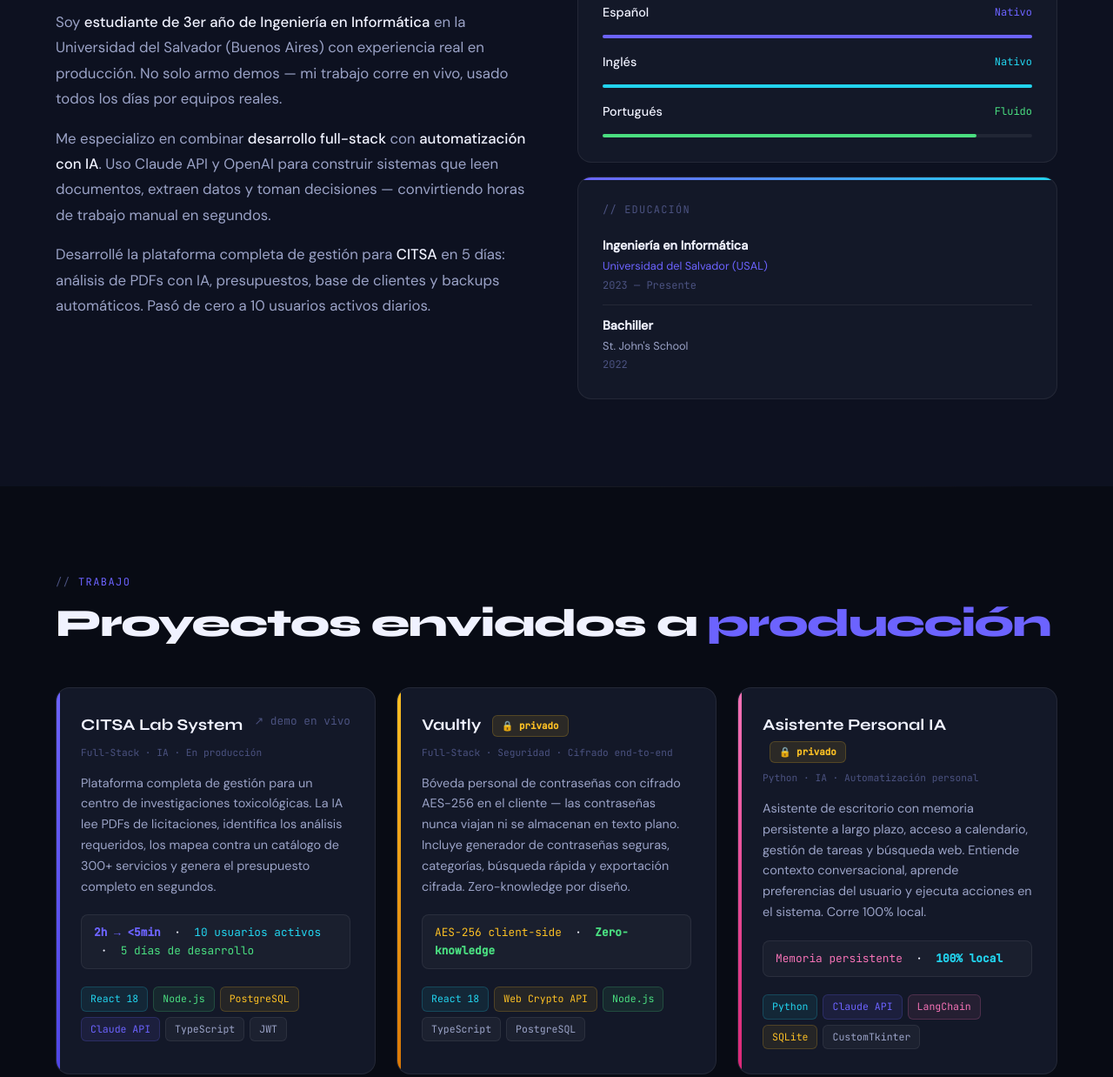
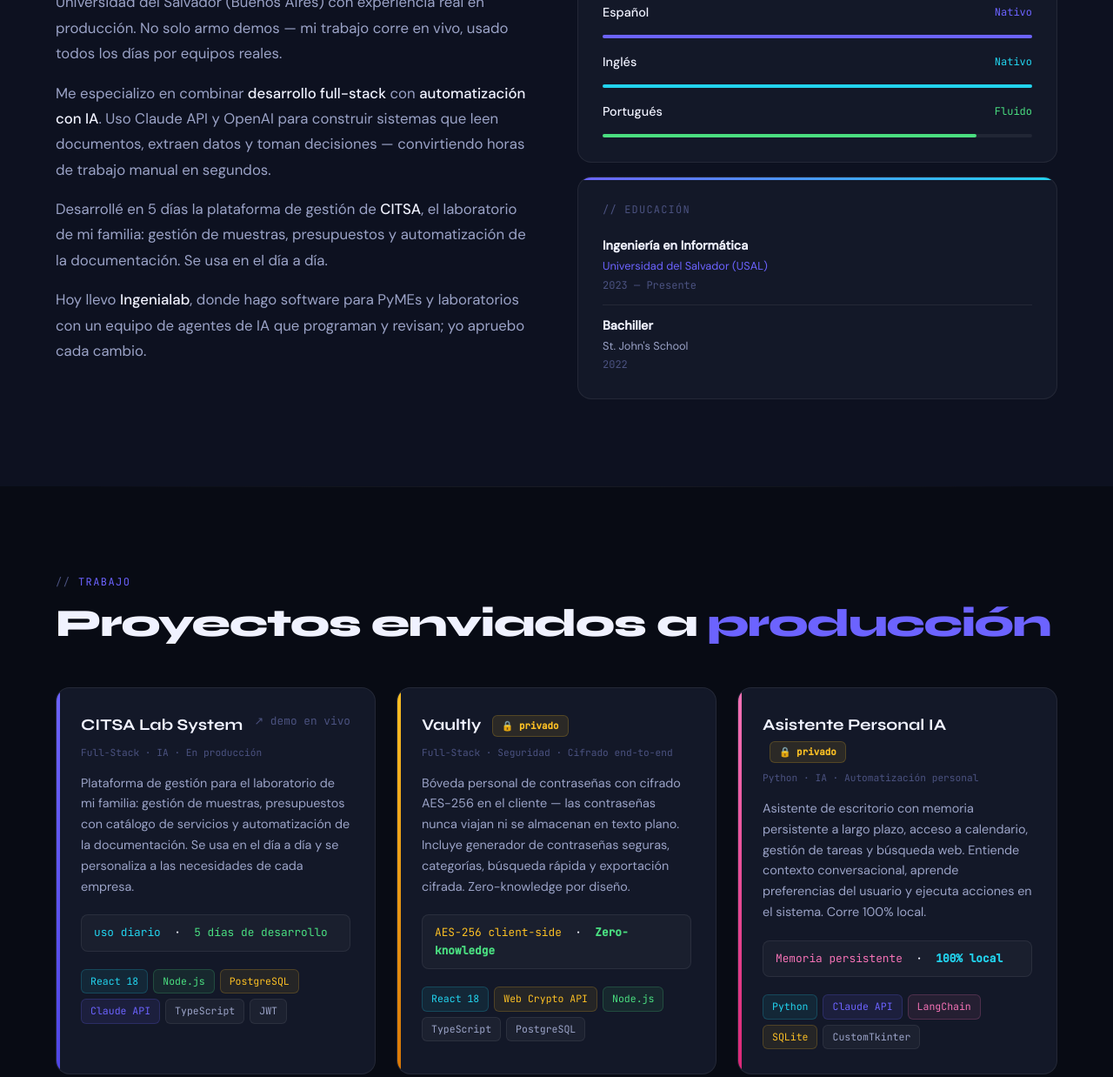
Before and after one commit to Matugot/matugot.github.io, a plain HTML site: page index.html in a window 1280 px wide. Shown: the part 1200-2438 px from the top of the page at 87% size. Drawn offline with Linux system fonts and the light colour scheme.

Commit message:
Portfolio: tarjeta de CITSA y «Sobre mí» sin datos falsos ni internos (#1)
- Saco licitaciones, «2h → <5min», «10 usuarios activos» y «300+ servicios».
- CITSA: gestión de muestras, presupuestos y automatización de la documentación.
- Saco Replit del stack.
- «Sobre mí» suma una línea sobre Ingenialab y el trabajo con agentes.

Co-authored-by: Mateo Gotelli <mateogotelli@Mateos-MacBook-Pro.local>
Co-authored-by: Claude Opus 5.5 <noreply@anthropic.com>

```diff
--- a/index.html
+++ b/index.html
@@ -368,7 +368,10 @@
         Me especializo en combinar <strong>desarrollo full-stack</strong> con <strong>automatización con IA</strong>. Uso Claude API y OpenAI para construir sistemas que leen documentos, extraen datos y toman decisiones — convirtiendo horas de trabajo manual en segundos.
       </p>
       <p>
-        Desarrollé la plataforma completa de gestión para <strong>CITSA</strong> en 5 días: análisis de PDFs con IA, presupuestos, base de clientes y backups automáticos. Pasó de cero a 10 usuarios activos diarios.
+        Desarrollé en 5 días la plataforma de gestión de <strong>CITSA</strong>, el laboratorio de mi familia: gestión de muestras, presupuestos y automatización de la documentación. Se usa en el día a día.
+      </p>
+      <p>
+        Hoy llevo <strong>Ingenialab</strong>, donde hago software para PyMEs y laboratorios con un equipo de agentes de IA que programan y revisan; yo apruebo cada cambio.
       </p>
     </div>
 
@@ -429,11 +432,10 @@
       </div>
       <div class="project-tag">Full-Stack · IA · En producción</div>
       <p class="project-desc">
-        Plataforma completa de gestión para un centro de investigaciones toxicológicas. La IA lee PDFs de licitaciones, identifica los análisis requeridos, los mapea contra un catálogo de 300+ servicios y genera el presupuesto completo en segundos.
+        Plataforma de gestión para el laboratorio de mi familia: gestión de muestras, presupuestos con catálogo de servicios y automatización de la documentación. Se usa en el día a día y se personaliza a las necesidades de cada empresa.
       </p>
       <div class="project-impact">
-        <span class="impact-num c-purple">2h → &lt;5min</span> &nbsp;·&nbsp;
-        <span class="c-cyan">10 usuarios activos</span> &nbsp;·&nbsp;
+        <span class="c-cyan">uso diario</span> &nbsp;·&nbsp;
         <span class="c-green">5 días de desarrollo</span>
       </div>
       <div class="tags">
@@ -600,7 +602,6 @@
         <span class="skill-pill">Git / GitHub</span>
         <span class="skill-pill">Railway</span>
         <span class="skill-pill">Vercel</span>
-        <span class="skill-pill">Replit</span>
         <span class="skill-pill">GitHub Pages</span>
       </div>
     </div>
```
